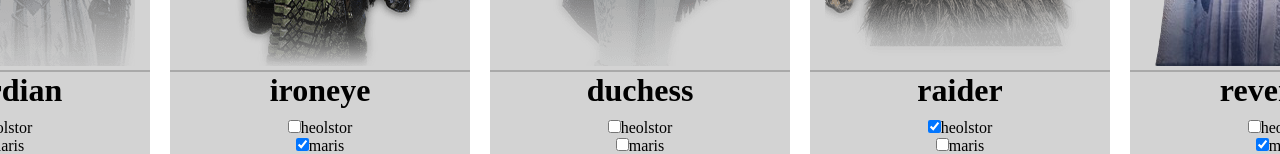
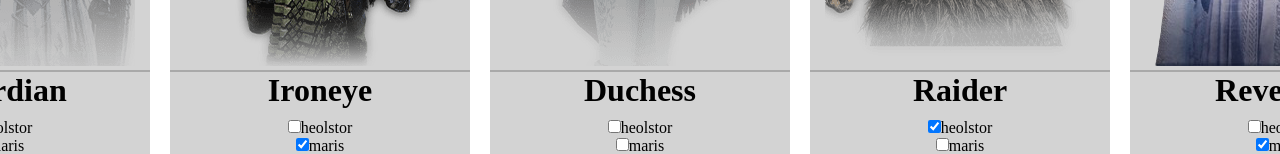
Before and after one commit to JefrDev/Nightreign-boss-checklist, a React (Vite) app: page / in a window 1280 px wide. Shown: the part 333-487 px from the top of the page. Built offline with nearby package versions, Linux system fonts and the light colour scheme.

Commit message:
nightfarerName is now capitalized

```diff
--- a/src/components/BossCard.tsx
+++ b/src/components/BossCard.tsx
@@ -5,6 +5,10 @@ import { getNightfarerInfo } from "../utils/nightfarerData";
 
 interface Props {
   nightfarerName: string;
+}
+
+function capitalize(word: string) {
+  return word.charAt(0).toUpperCase() + word.slice(1);
 }
 
 function BossCard({ nightfarerName }: Props) {
@@ -21,7 +25,7 @@ function BossCard({ nightfarerName }: Props) {
     <div className="box">
       {bossSrc ? <img src={bossSrc} alt={nightfarerName}></img> : null}
 
-      <h1 className="nightfarerName">{nightfarerName}</h1>
+      <h1 className="nightfarerName">{capitalize(nightfarerName)}</h1>
       {nightfarerData ? (
         <NightfarerChecklist
           bosses={nightfarerData}
```
